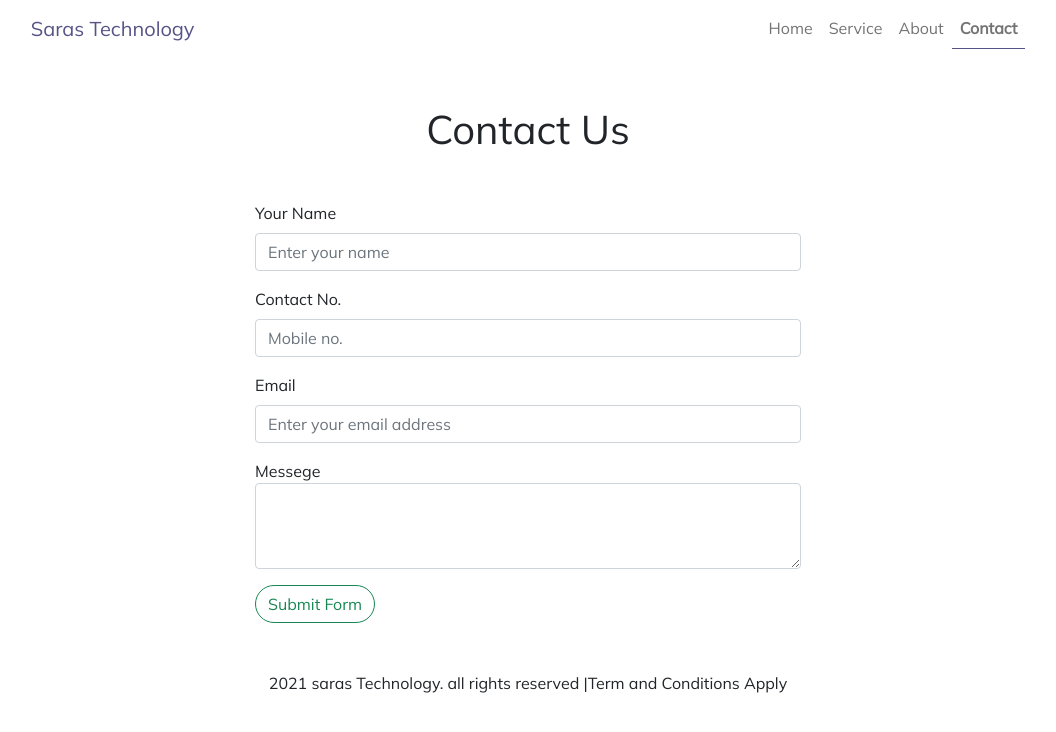
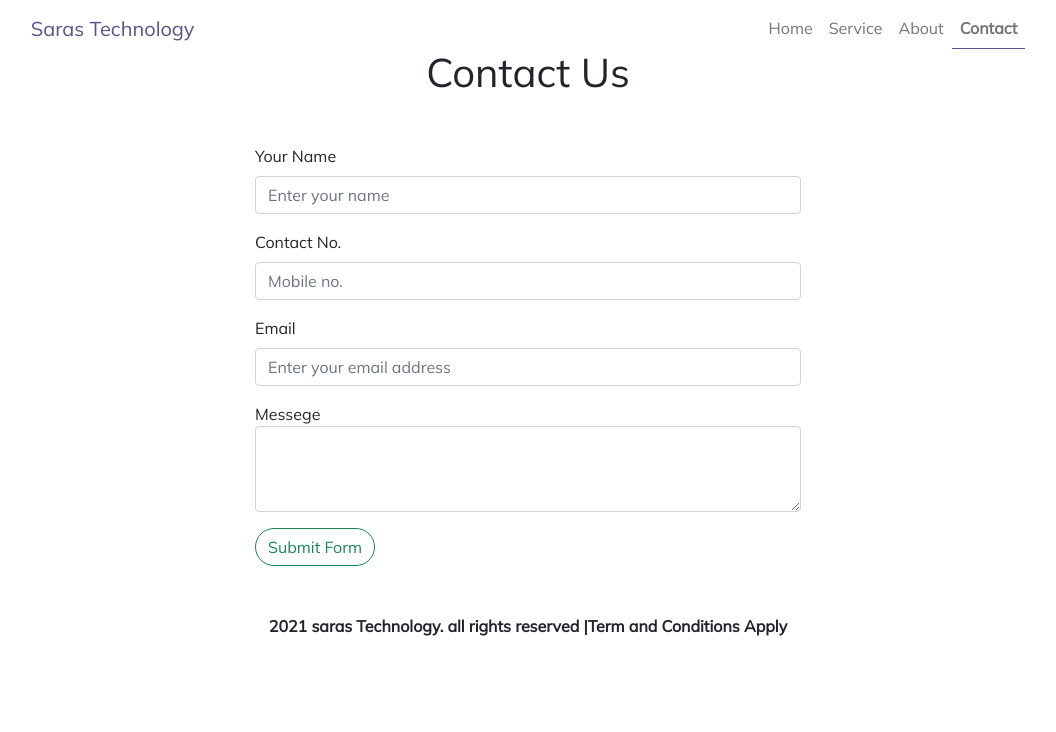
Before and after one commit to sajanrajsonu/sarasTechnology, a React (Create React App) app: page /contact in a window 1280 px wide. Shown: the top 732 px of the page, without its empty margins (112-1168 px from the left). Built offline with nearby package versions, Linux system fonts and the light colour scheme.

Commit message:
Update file

```diff
--- a/src/Footer.jsx
+++ b/src/Footer.jsx
@@ -3,7 +3,7 @@ import React from 'react';
 const Footer = () => {
   return (
     <>
-  <footer className="w-100 text-center">
+  <footer className="w-100 text-center fw-bold">
     <p> 2021 saras Technology. all rights reserved |Term and Conditions Apply</p>
   </footer>
   </>
--- a/src/Navbar.jsx
+++ b/src/Navbar.jsx
@@ -4,7 +4,7 @@ import { NavLink } from 'react-router-dom';
 const Navbar = () => {
   return (
     <>
-    <div className = "container-fluid nav_bg">
+    <div className = "container-fluid nav_bg fixed-top">
       <div className = "row">
         <div className = "col-10 mx-auto">
           <nav className="navbar navbar-expand-lg navbar-light bg-light">
```
